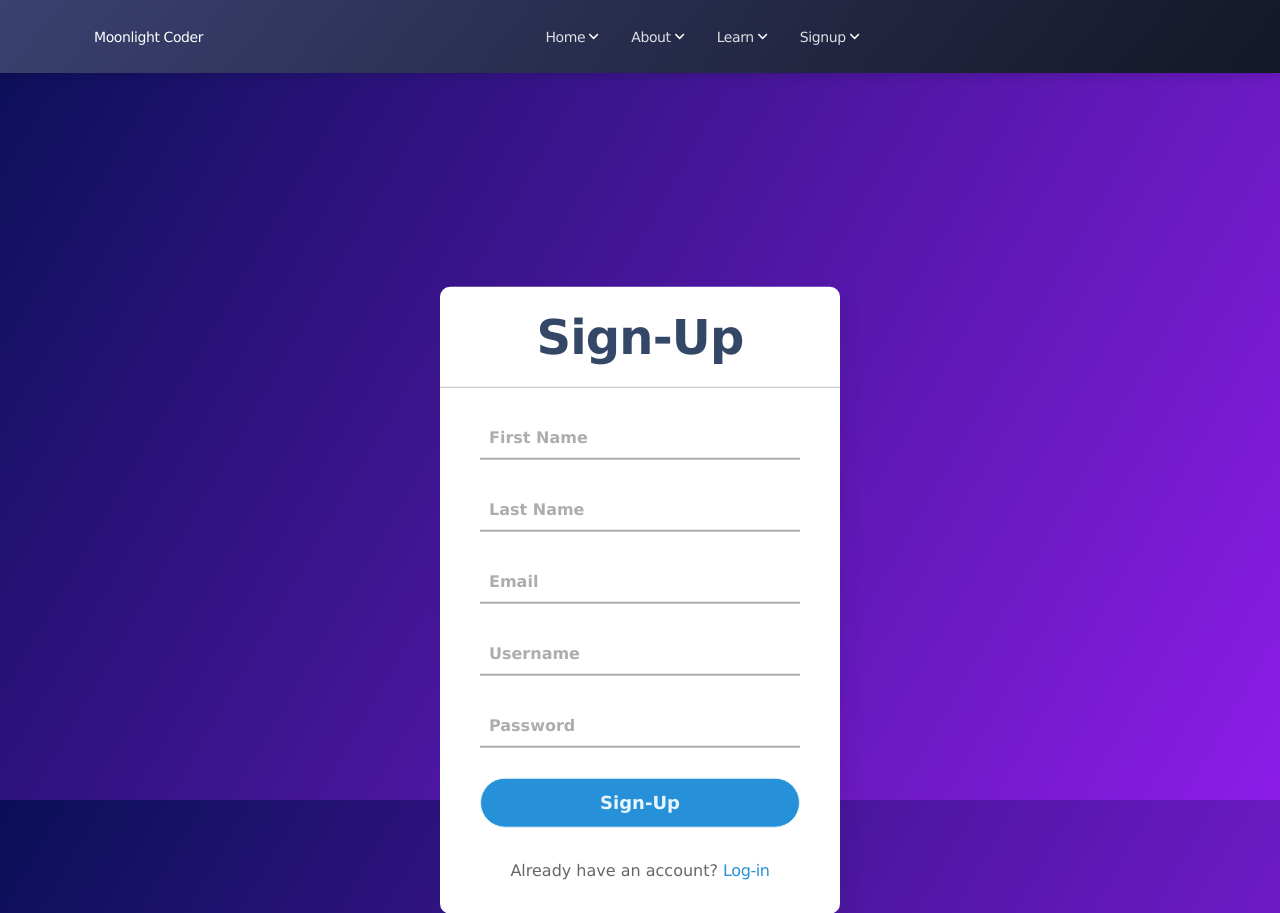
After one commit to cwojick48/moonlight-coder, a Flask app: page /signup in a window 1280 px wide. The commit adds this page. Run offline with Flask 2, Linux system fonts and the light colour scheme; some libraries are stand-ins or nearby versions.

Commit message:
Added login.html and signup.html
Created login and signup page. No login features currently

```diff
--- /dev/null
+++ b/moonlight_coder/static/styles/signup_style.css
@@ -0,0 +1,110 @@
+
+
+body{
+    margin: 0;
+    padding: 0;
+    font-family:'Lucida Sans', 'Lucida Sans Regular', 'Lucida Grande', 'Lucida Sans Unicode', Geneva, Verdana, sans-serif;
+    background: linear-gradient(120deg,#0a0f57, #8c1de7);
+    height: 100vh;
+    overflow-x: hidden;
+}
+.center{
+    position: absolute;
+    margin-top: 200px;
+    top: 50%;
+    left: 50%;
+    transform: translate(-50%, -50%);
+    width: 400px;
+    background: white;
+    border-radius: 10px;
+    box-shadow: 10px 10px 15px rgba(0,0,0,0.05);
+}
+.center h1{
+    text-align: center;
+    padding: 20px 0;
+    border-bottom: 1px solid silver;
+  }
+.center form{
+    padding: 0 40px;
+    box-sizing: border-box;
+}
+form .txt_field{
+    position: relative;
+    border-bottom: 2px solid #adadad;
+    margin: 30px 0;
+  }
+  .txt_field input{
+    width: 100%;
+    padding: 0 5px;
+    height: 40px;
+    font-size: 16px;
+    border: none;
+    background: none;
+    outline: none;
+  }
+  .txt_field label{
+    position: absolute;
+    top: 50%;
+    left: 5px;
+    color: #adadad;
+    transform: translateY(-50%);
+    font-size: 16px;
+    pointer-events: none;
+    transition: .5s;
+  }
+  .txt_field span::before{
+    content: '';
+    position: absolute;
+    top: 40px;
+    left: 0;
+    width: 0%;
+    height: 2px;
+    background: #2691d9;
+    transition: .5s;
+  }
+  .txt_field input:focus ~ label,
+  .txt_field input:valid ~ label{
+    top: -5px;
+    color: #2691d9;
+  }
+  .txt_field input:focus ~ span::before,
+  .txt_field input:valid ~ span::before{
+    width: 100%;
+  }
+  .pass{
+    margin: -5px 0 20px 5px;
+    color: #a6a6a6;
+    cursor: pointer;
+  }
+  .pass:hover{
+    text-decoration: underline;
+  }
+  input[type="submit"]{
+    width: 100%;
+    height: 50px;
+    border: 1px solid;
+    background: #2691d9;
+    border-radius: 25px;
+    font-size: 18px;
+    color: #e9f4fb;
+    font-weight: 700;
+    cursor: pointer;
+    outline: none;
+  }
+  input[type="submit"]:hover{
+    border-color: #2691d9;
+    transition: .5s;
+  }
+  .signup_link{
+    margin: 30px 0;
+    text-align: center;
+    font-size: 16px;
+    color: #666666;
+  }
+  .signup_link a{
+    color: #2691d9;
+    text-decoration: none;
+  }
+  .signup_link a:hover{
+    text-decoration: underline;
+  }
--- a/moonlight_coder/templates/home.html
+++ b/moonlight_coder/templates/home.html
@@ -15,7 +15,7 @@
                     <p class="lead text-white text-start pe-5 mt-4">With Midnight Coder, learn how to program in no time!</p>
                     <br />
                     <div class="buttons">
-                        <button type="button" class="btn btn-lg btn-white">Sign Up</button>
+                        <a href="login"><button type="button" class="btn btn-lg btn-white">Sign Up</button></a>
                         <button type="button" class="btn btn-lg btn-link text-white">Learn More</button>
                     </div>
                 </div>
--- /dev/null
+++ b/moonlight_coder/templates/signup.html
@@ -0,0 +1,40 @@
+<!DOCTYPE html>
+<hmtl lang="en">
+    <head>
+        <meta charset="UTF-8">
+        <title>Login</title>
+        <link rel="stylesheet" href="../static/styles/signup_style.css">
+    </head>
+
+    <body>
+        <div class="center">
+            <h1>Sign-Up</h1>
+            <form>
+                <div class="txt_field">
+                    <input type="text" required>
+                    <label>First Name</label>
+                </div>
+                <div class="txt_field">
+                    <input type="text" required>
+                    <label>Last Name</label>
+                </div>
+                <div class="txt_field">
+                    <input type="email" required>
+                    <label>Email</label>
+                </div>
+                <div class="txt_field">
+                    <input type="text" required>
+                    <label>Username</label>
+                </div>
+                <div class="txt_field">
+                    <input type="password" required>
+                    <label>Password</label>
+                </div>
+                <input type="submit" value="Sign-Up">
+                <div class="signup_link">
+                    Already have an account? <a href="login">Log-in</a>
+                </div>
+            </form>
+        </div>
+    </body>
+</hmtl>
--- a/moonlight_coder/views.py
+++ b/moonlight_coder/views.py
@@ -41,6 +41,7 @@ def is_safe_url(target):
     test_url = urlparse(urljoin(request.host_url, target))
     return test_url.scheme in ('http', 'https') and ref_url.netloc == test_url.netloc
 
+
 @app.login_manager.user_loader
 def load_user(user_id):
     return User(user_id)
@@ -67,14 +68,25 @@ def learn_python(name=None):
 @app.route('/login')
 def login():
     # example here: https://flask-login.readthedocs.io/en/latest/
-    username = 'nlespera'
-    login_user(User(username))
-    flask.flash(f"Logged in user {username} successfully")
+    # username = 'nlespera'
+    # login_user(User(username))
+    # flask.flash(f"Logged in user {username} successfully")
 
-    next = flask.request.args.get('next')
-    if not is_safe_url(next):
-        return flask.abort(400)
-    return flask.redirect(next or url_for('index'))
+    # next = flask.request.args.get('next')
+    # if not is_safe_url(next):
+    #     return flask.abort(400)
+    # return flask.redirect(next or url_for('index'))
+    return render_template('main.html', file="login.html")
+
+
+@app.route('/signup')
+def signup():
+    # example here: https://flask-login.readthedocs.io/en/latest/
+    # username = 'nlespera'
+    # login_user(User(username))
+    # flask.flash(f"Logged in user {username} successfully")
+    # return redirect('/')
+    return render_template("main.html", file="signup.html")
 
 
 @app.route("/logout")
```
Also changed, not shown: moonlight_coder/static/styles/login_style.css (added, +110 -0 lines), moonlight_coder/templates/login.html (added, +29 -0 lines).
